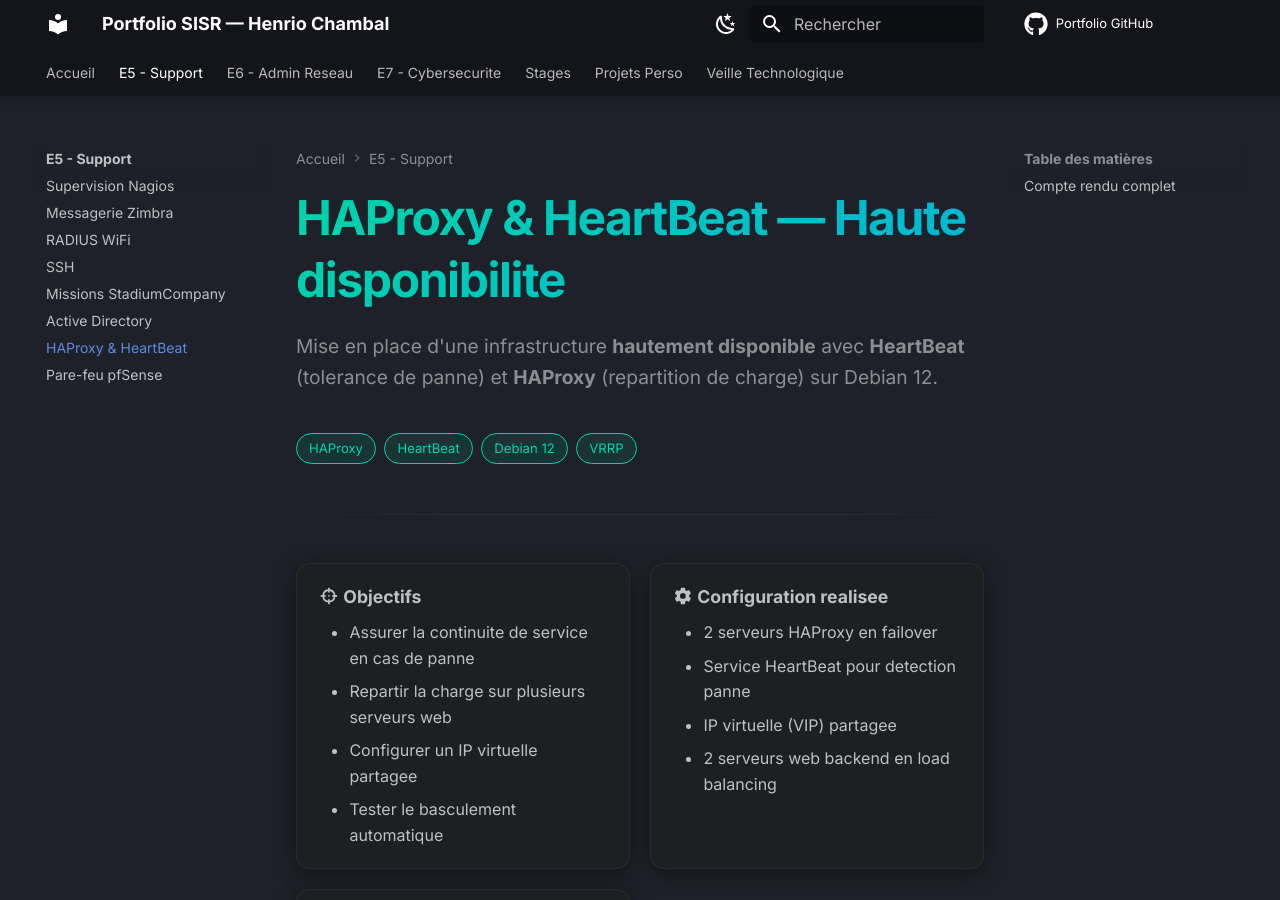
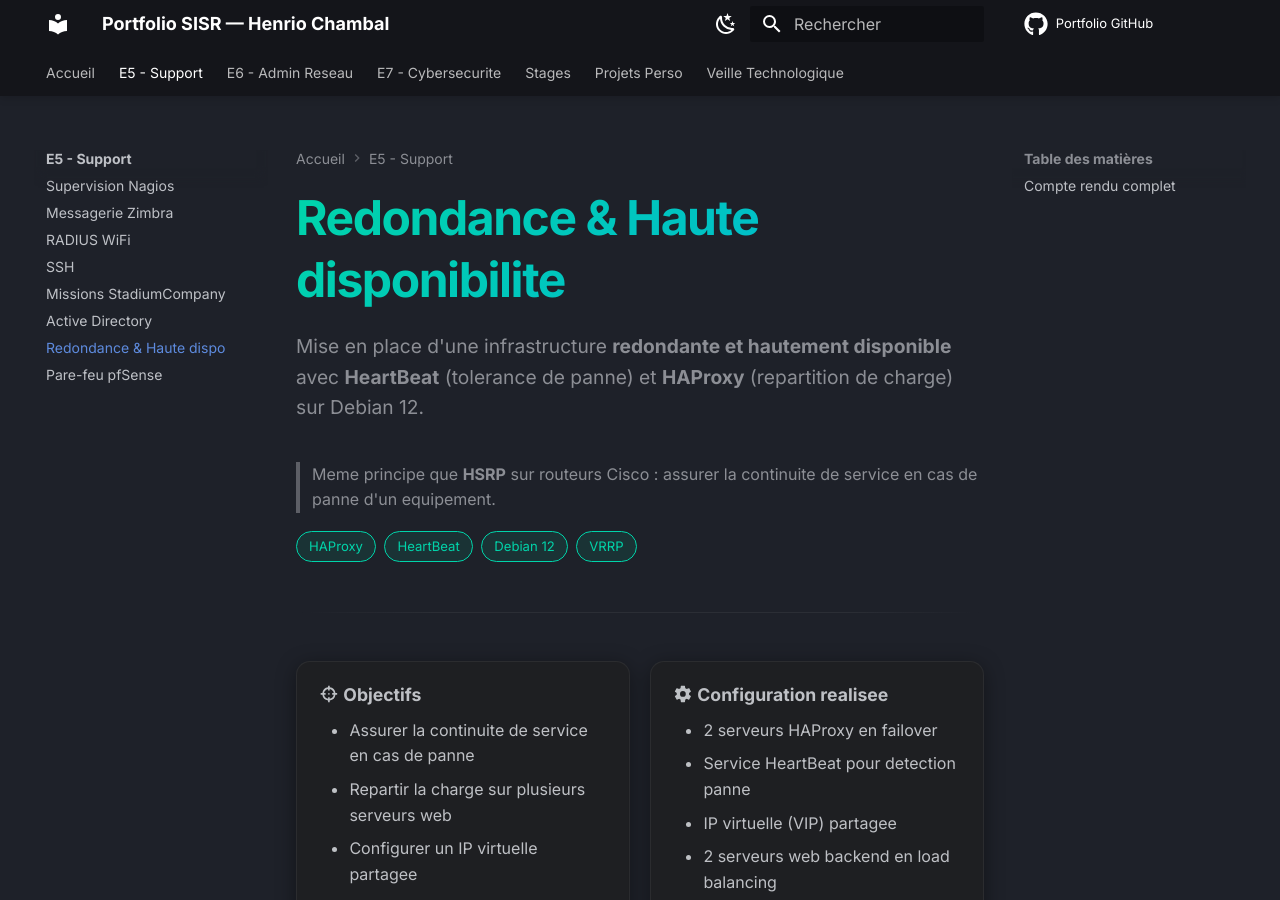
Before and after one commit to hnrio1/Portefolio-Sisr-, an MkDocs documentation site: the page built from docs/E5-Support/mission-4-haproxy-heartbeat/README.md, in a window 1280 px wide and 900 px high. Built offline with MkDocs 1.6.1 and Material for MkDocs 9.7.7, drawn with Linux system fonts in a browser that asks for light colours; comment, search, counter and statistics services are not loaded.

Commit message:
Renomme HAProxy/HeartBeat en Redondance & Haute dispo

```diff
--- a/docs/E5-Support/mission-4-haproxy-heartbeat/README.md
+++ b/docs/E5-Support/mission-4-haproxy-heartbeat/README.md
@@ -1,6 +1,8 @@
-# HAProxy & HeartBeat — Haute disponibilite
+# Redondance & Haute disponibilite
 
-Mise en place d'une infrastructure **hautement disponible** avec **HeartBeat** (tolerance de panne) et **HAProxy** (repartition de charge) sur Debian 12.
+Mise en place d'une infrastructure **redondante et hautement disponible** avec **HeartBeat** (tolerance de panne) et **HAProxy** (repartition de charge) sur Debian 12.
+
+> Meme principe que **HSRP** sur routeurs Cisco : assurer la continuite de service en cas de panne d'un equipement.
 
 <span class="tech-badge">HAProxy</span> <span class="tech-badge">HeartBeat</span> <span class="tech-badge">Debian 12</span> <span class="tech-badge">VRRP</span>
 
--- a/mkdocs.yml
+++ b/mkdocs.yml
@@ -58,7 +58,7 @@
     - SSH: E5-Support/ssh/README.md
     - Missions StadiumCompany: E5-Support/missions-stadiumcompany/README.md
     - Active Directory: E5-Support/active-directory/README.md
-    - HAProxy & HeartBeat: E5-Support/mission-4-haproxy-heartbeat/README.md
+    - Redondance & Haute dispo: E5-Support/mission-4-haproxy-heartbeat/README.md
     - Pare-feu pfSense: E5-Support/pfsense/README.md
   - E6 - Admin Reseau:
     - GLPI & OCS Inventory: E6-Admin-Reseau/theme-15/README.md
```
